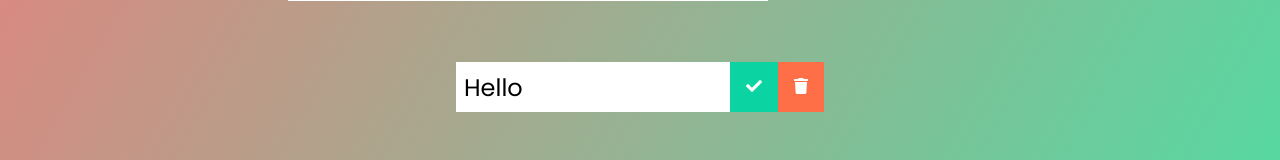
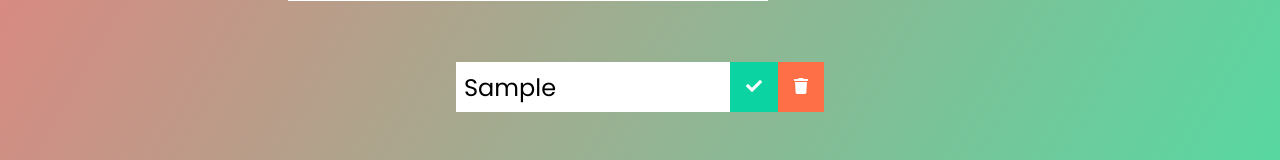
Before and after one commit to manoharys/react-todo-app, a React (Create React App) app: page / in a window 1280 px wide. Both pictures are taken after typing "Sample" into the empty fields and a click on the button 746 px from the left and 240 px from the top of the page. Shown: the part 266-426 px from the top of the page. Built offline with nearby package versions, Linux system fonts and the light colour scheme.

Commit message:
todo delete handler

```diff
--- a/src/App.js
+++ b/src/App.js
@@ -12,14 +12,14 @@
 
   return (
     <div className="App">
-      <header className="App-header">TODO-APP {inputText}</header>
+      <header className="App-header">TODO-APP</header>
       <Forms
         inputText={inputText}
         setInputText={setInputText}
         todos={todos}
         setTodos={setTodos}
       />
-      <TodoList />
+      <TodoList todos={todos} setTodos={setTodos} />
     </div>
   );
 }
--- a/src/components/Todo.jsx
+++ b/src/components/Todo.jsx
@@ -1,13 +1,17 @@
 import React from "react";
 
-const Todo = () => {
-  return(
+const Todo = ({ text, todos, setTodos, todo}) => {
+  const deleteHandler = () => {
+    setTodos(todos.filter((el) => el.id != todo.id));
+  };
+
+  return (
     <div className="todo">
-      <li className="todo-item">Hello</li>
+      <li className="todo-item">{text}</li>
       <button className="complete-btn">
         <i className="fas fa-check"></i>
       </button>
-      <button className="trash-btn">
+      <button onClick={deleteHandler} className="trash-btn">
         <i className="fas fa-trash"></i>
       </button>
     </div>
--- a/src/components/TodoList.jsx
+++ b/src/components/TodoList.jsx
@@ -1,14 +1,23 @@
-import React from 'react';
-import Todo from './Todo';
+import React from "react";
+import Todo from "./Todo";
 
-const TodoList =()=>{
-    return(
-        <div className="todo-container">
-        <ul className="todo-list">
-          <Todo />
-        </ul>
-      </div>
-    )
-}
+const TodoList = ({ todos, setTodos }) => {
+  return (
+    <div className="todo-container">
+      <ul className="todo-list">
+        {todos.map((todo) => (
+          <Todo
+            key={todo.id}
+            text={todo.text}
+            id={todo.id}
+            setTodos={setTodos}
+            todos={todos}
+            todo={todo}
+          />
+        ))}
+      </ul>
+    </div>
+  );
+};
 
 export default TodoList;
```
Also changed, not shown: 1 other file (tests, documents, lock files or other folders).
